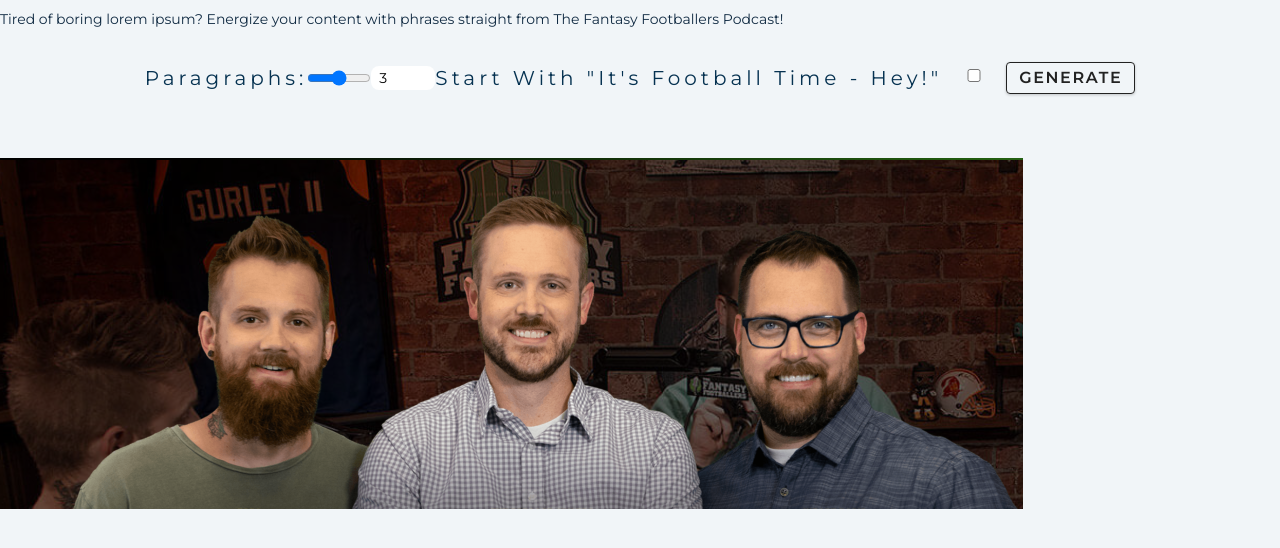
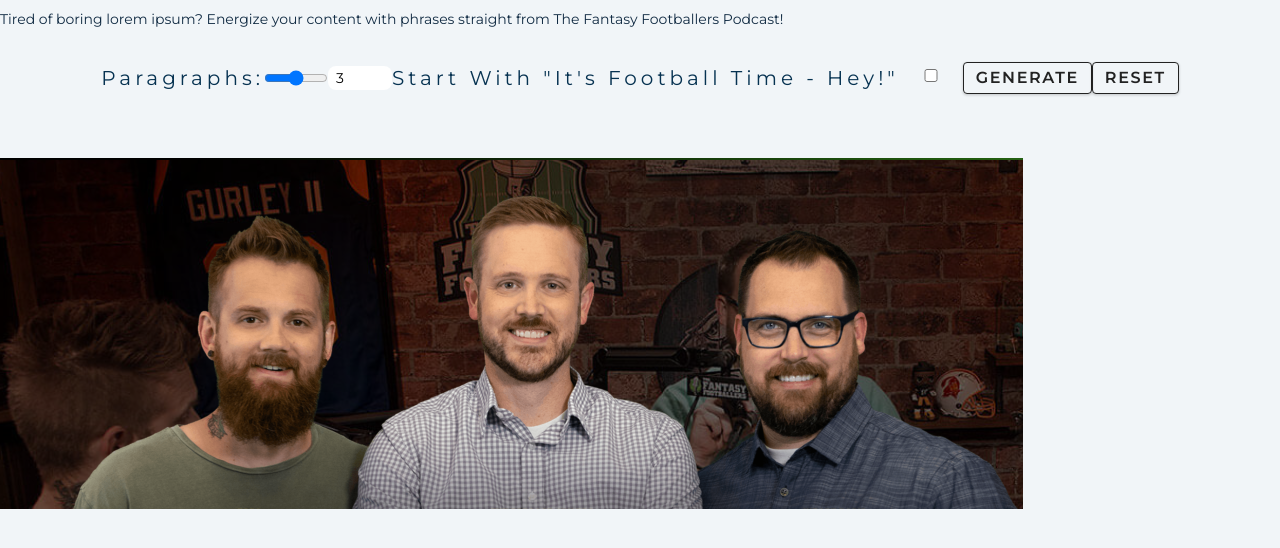
Before and after one commit to Dave-314land/fantasy-footballers-lorem-ipsum-generator, a website built with Parcel: page index.html in a window 1280 px wide. Shown: the part 234-782 px from the top of the page. Built offline with nearby package versions, Linux system fonts and the light colour scheme.

Commit message:
added reset button and function to clear form and hide generated text

```diff
--- a/index.html
+++ b/index.html
@@ -73,6 +73,9 @@
         <label for="start-with">Start with "It's Football Time - Hey!"</label>
         <div><input type="checkbox" id="start-with" /></div>
         <button type="submit" class="btn">Generate</button>
+        <button type="button" class="btn" id="reset-btn" onClick="clearForm()">
+          Reset
+        </button>
       </form>
       <article class="lorem-text hidden"></article>
     </section>
--- a/js/main.js
+++ b/js/main.js
@@ -150,6 +150,11 @@
   }
 }
 
+function clearForm() {
+  result.classList.add("hidden");
+  form.reset();
+}
+
 //function startWithIpsum(e) {}
 
 function getUserLoremIpsum(e) {
```
